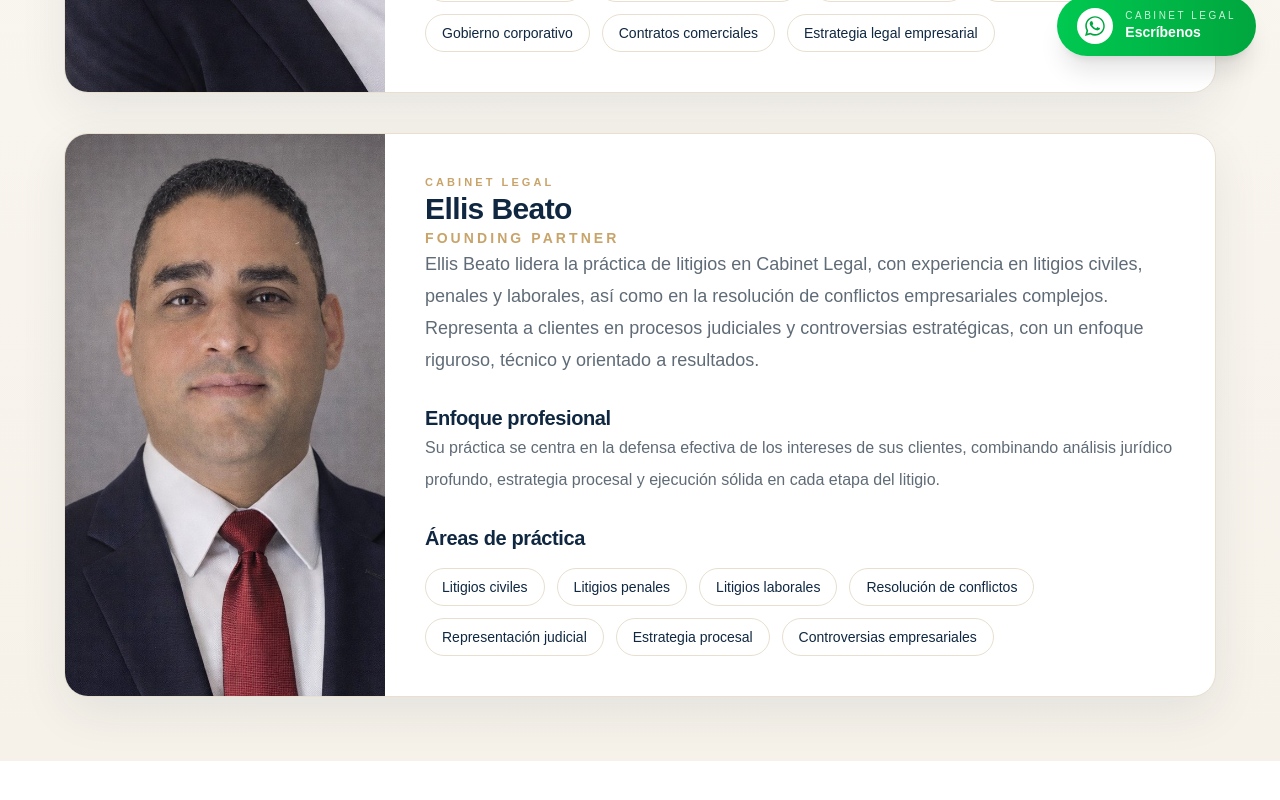
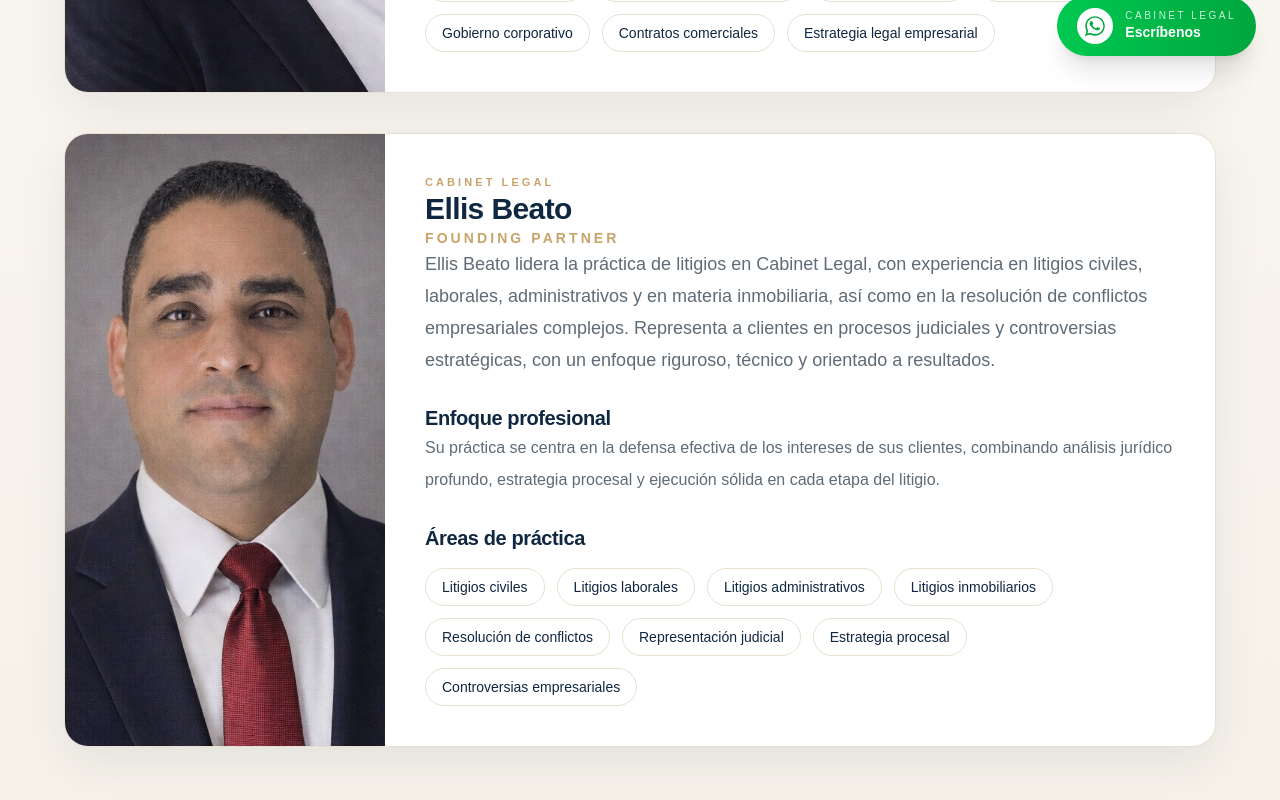
Before and after one commit to aileenespinosa-create/Cabinet-legal, a Next.js app: page /socios in a window 1280 px wide. Shown: the part 720-1520 px from the top of the page. Before the commit the page ends 1481 px from the top, so only its background shows below. Built offline with nearby package versions, Linux system fonts and the light colour scheme.

Commit message:
Revise Ellis Beato's profile details
Updated bio and areas of expertise for Ellis Beato.

```diff
--- a/app/socios/page.tsx
+++ b/app/socios/page.tsx
@@ -33,19 +33,20 @@ const partners = [
   name: "Ellis Beato",
   role: "Founding Partner",
   image: "/ellis.jpg",
-    bio: "Ellis Beato lidera la práctica de litigios en Cabinet Legal, con experiencia en litigios civiles, penales y laborales, así como en la resolución de conflictos empresariales complejos. Representa a clientes en procesos judiciales y controversias estratégicas, con un enfoque riguroso, técnico y orientado a resultados.",
+  bio: "Ellis Beato lidera la práctica de litigios en Cabinet Legal, con experiencia en litigios civiles, laborales, administrativos y en materia inmobiliaria, así como en la resolución de conflictos empresariales complejos. Representa a clientes en procesos judiciales y controversias estratégicas, con un enfoque riguroso, técnico y orientado a resultados.",
   focus:
     "Su práctica se centra en la defensa efectiva de los intereses de sus clientes, combinando análisis jurídico profundo, estrategia procesal y ejecución sólida en cada etapa del litigio.",
   areas: [
     "Litigios civiles",
-      "Litigios penales",
     "Litigios laborales",
+    "Litigios administrativos",
+    "Litigios inmobiliarios",
     "Resolución de conflictos",
     "Representación judicial",
     "Estrategia procesal",
     "Controversias empresariales",
   ],
-  },
+}
 ];
 
 export default function SociosPage() {
```
Lines whose indentation alone changed are shown as unchanged.
